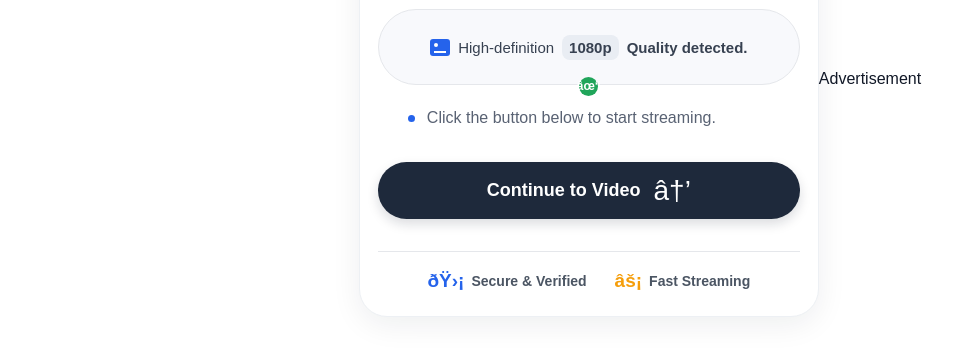
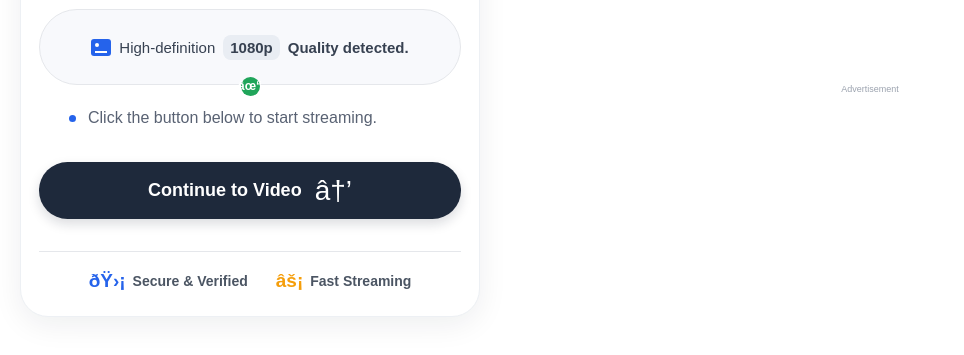
Before and after one commit to kurirvidey/kurirvidey.github.io, a plain HTML site: page index.html in a window 1280 px wide. Shown: the part 321-676 px from the top of the page, without its empty margins (0-964 px from the left). Drawn offline with Linux system fonts and the light colour scheme.

Commit message:
Update index.html

```diff
--- a/index.html
+++ b/index.html
@@ -519,9 +519,12 @@
 
   </div>
 
-<section class="adsterra-bottom" aria-label="Iklan">
+<!-- ADSTERRA -->
+<div style="width:100%; text-align:center; margin-top:25px; overflow:hidden;">
 
-    <div class="adsterra-bottom-label">Advertisement</div>
+  <div style="font-size:9px; color:#9ca3af; margin-bottom:6px;">
+    Advertisement
+  </div>
 
   <script>
     atOptions = {
@@ -535,6 +538,9 @@
 
   <script src="https://www.highrevenueformat.com/18df330684cfc1e57fa216efa19a02b0/invoke.js"></script>
 
+</div>
+<!-- END ADSTERRA -->
+
 </section>
 </body>
 </html>
```
Lines whose indentation alone changed are shown as unchanged.
